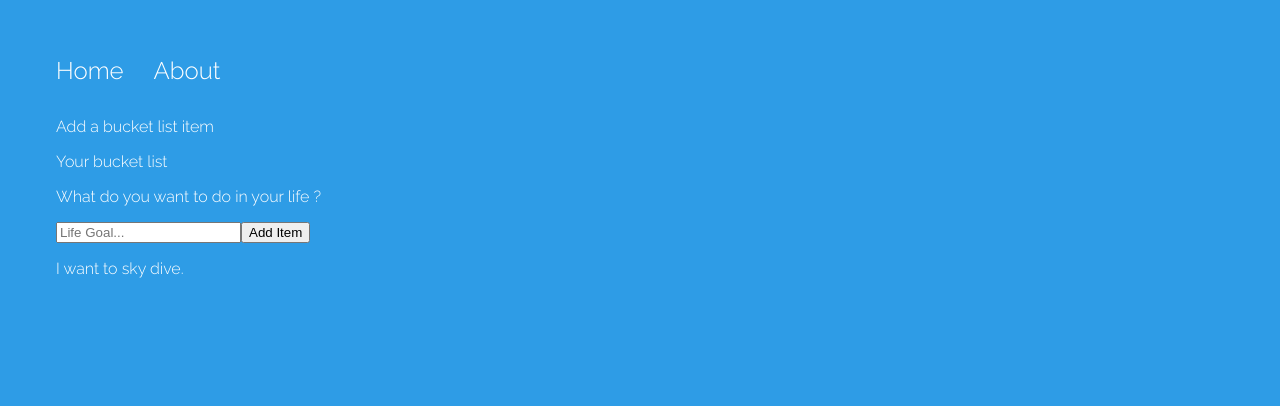
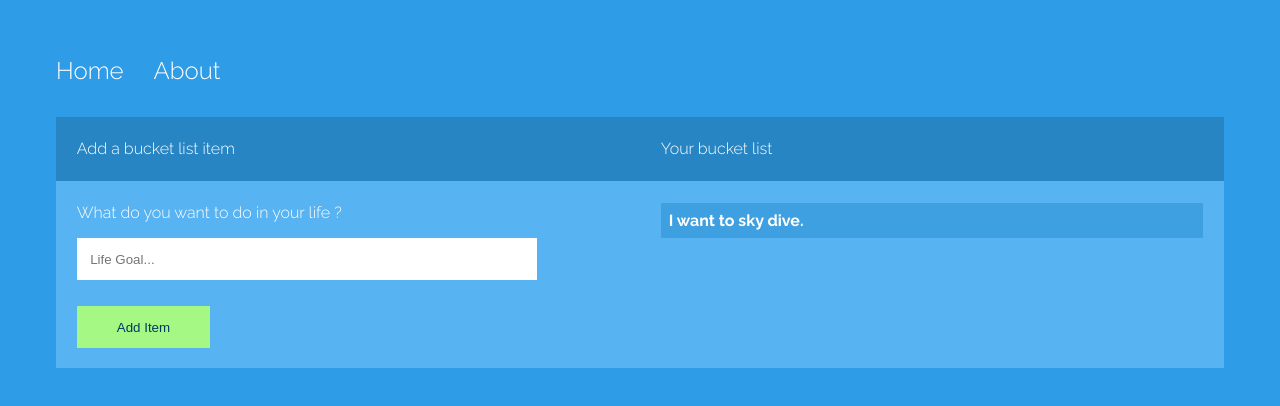
Before and after one commit to manikantha92/angularDemoU, an Angular app: page / in a window 1280 px wide. Shown: the top 406 px of the page. Built offline with nearby package versions, Linux system fonts and the light colour scheme.

Commit message:
Updated home style

```diff
--- a/src/app/home/home.component.scss
+++ b/src/app/home/home.component.scss
@@ -0,0 +1,43 @@
+.container {
+  display: grid;
+  grid-template-columns: 50% auto;
+
+}
+
+.col {
+  padding: .4em 1.3em;
+}
+
+.color-dark {
+
+  background: #2885C4;
+}
+
+.color-light {
+  background: #57B3F1;
+}
+
+input.txt {
+  border: 0;
+  padding: 1em;
+  width: 80%;
+  margin-bottom: 2em;
+}
+
+input.btn {
+  border: 0;
+  display: block;
+  padding: 1em 3em;
+  background: #A5F883;
+  color: #003A61;
+  margin-bottom: 1em;
+  cursor: pointer;
+}
+
+.life-container {
+
+  background: #3FA0E1;
+  padding: .5em;
+  font-weight: bold;
+  cursor: pointer;
+}
```
